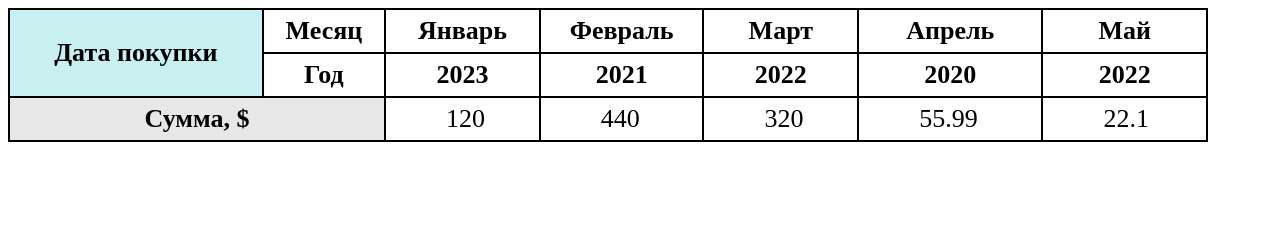
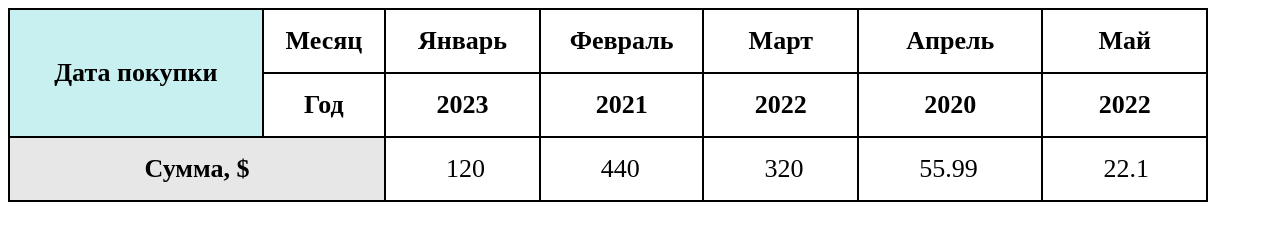
Before and after one commit to oxanagelmel/FE-basic, a plain HTML site: page homework2/tables/myTable.html in a window 1280 px wide. Drawn offline with Linux system fonts and the light colour scheme.

Commit message:
changed hw2

```diff
--- a/homework2/tables/styles/main.css
+++ b/homework2/tables/styles/main.css
@@ -5,7 +5,7 @@ table, tr, td, th {
 table {
     width: 1200px;
     font-size: 26px;
-    line-height: 40px;
+    line-height: 60px;
     padding: 10px;
 }
 #in-to-middle {
```
